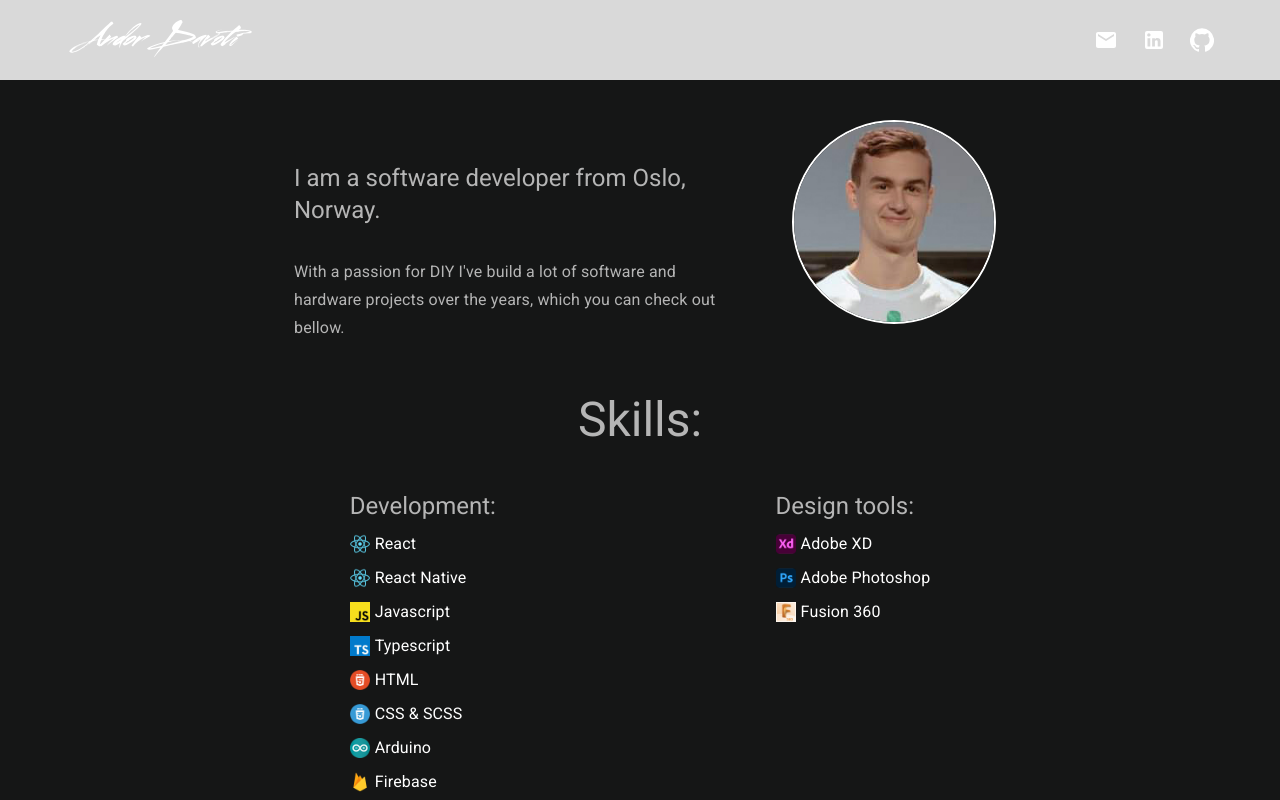
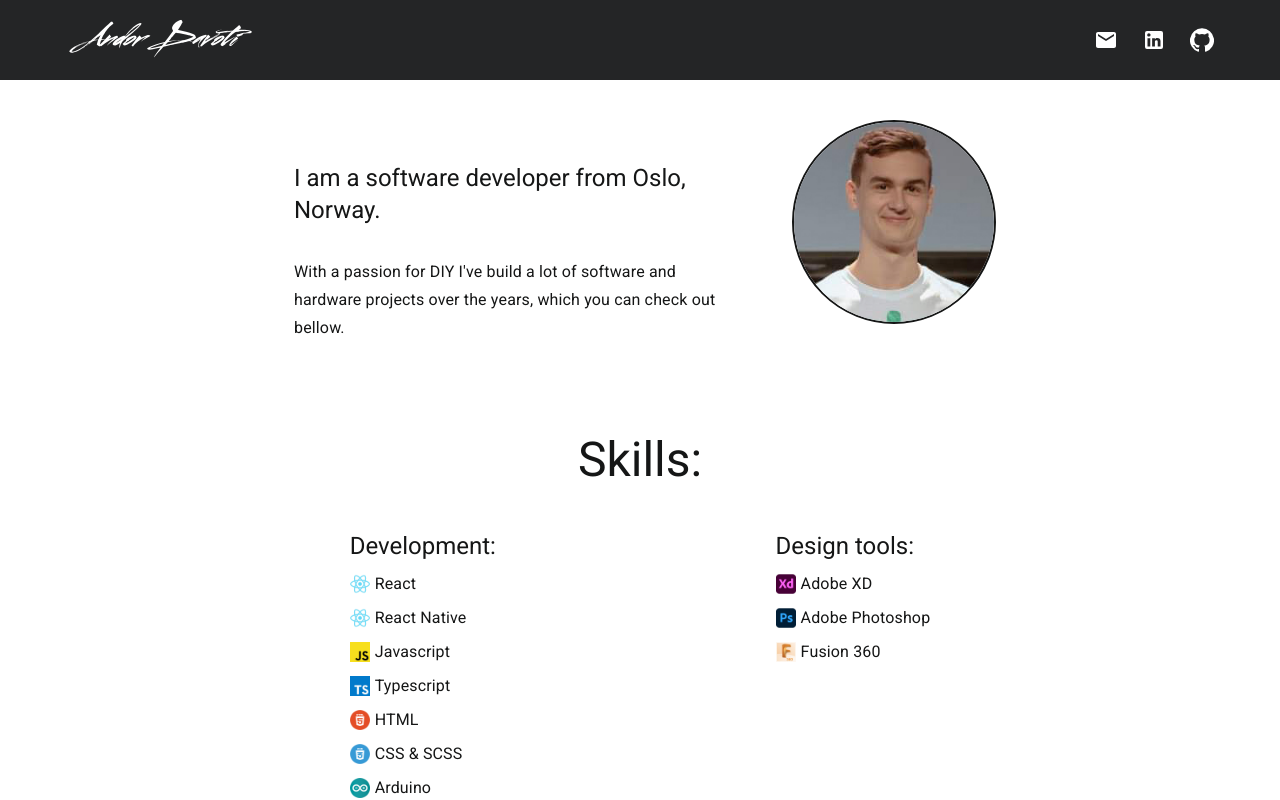
Before and after one commit to andordavoti/personal-website, a React (Create React App) app: page / in a window 1280 px wide. Shown: the top 800 px of the page. Built offline with nearby package versions, Linux system fonts and the light colour scheme.

Commit message:
implemented light colors

```diff
--- a/src/App.tsx
+++ b/src/App.tsx
@@ -16,9 +16,15 @@ const App: React.FC = () => {
     const darkModeSet = useMediaQuery('(prefers-color-scheme: dark)');
 
     const theme = useMemo(() => createMuiTheme({ palette: darkModeSet ? paletteDark : paletteLight }), [darkModeSet]);
+
     return (
         <ThemeProvider theme={theme}>
-            <div className="content-wrapper">
+            <div
+                className="content-wrapper"
+                style={{
+                    backgroundColor: darkModeSet ? paletteDark.background.default : paletteLight.background.default,
+                }}
+            >
                 <Header />
                 <ErrorBoundary>
                     <Switch>
--- a/src/components/Footer.tsx
+++ b/src/components/Footer.tsx
@@ -24,7 +24,7 @@ const Footer: React.FC = () => {
     const styles = useStyles();
     return (
         <Container component="footer" className={styles.footer}>
-            <Typography className={styles.footerText} color="textPrimary" variant="body1">
+            <Typography className={styles.footerText} color="primary" variant="body1">
                 © 2020 Andor Davoti
             </Typography>
         </Container>
--- a/src/components/Header.tsx
+++ b/src/components/Header.tsx
@@ -54,7 +54,7 @@ const Header: React.FC = () => {
 
                 <div className={styles.center}>
                     <IconButton rel="noopener noreferrer" target="_blank" href={socialLinks['email' as SocialLinkType]}>
-                        <EmailIcon color="primary" />
+                        <EmailIcon color="secondary" />
                     </IconButton>
                 </div>
 
@@ -64,7 +64,7 @@ const Header: React.FC = () => {
                         target="_blank"
                         href={socialLinks['linkedin' as SocialLinkType]}
                     >
-                        <LinkedInIcon color="primary" />
+                        <LinkedInIcon color="secondary" />
                     </IconButton>
                 </div>
 
@@ -74,7 +74,7 @@ const Header: React.FC = () => {
                         target="_blank"
                         href={socialLinks['github' as SocialLinkType]}
                     >
-                        <GitHubIcon color="primary" />
+                        <GitHubIcon color="secondary" />
                     </IconButton>
                 </div>
             </Navbar>
--- a/src/components/ProjectItem.tsx
+++ b/src/components/ProjectItem.tsx
@@ -17,6 +17,7 @@ const useStyles = makeStyles((theme) => ({
         justifyContent: 'center',
         flexDirection: 'column',
         padding: '1.5rem',
+        boxShadow: theme.palette.type === 'light' ? '15px 15px 5px #DDDDDD' : '0',
     },
     img: {
         width: 225,
@@ -35,19 +36,19 @@ const ProjectItem: React.FC<Props> = ({ id, name, subtitle, date, imgUrl }) => {
 
     return (
         <Box className={styles.container} m={3}>
-            <Typography color="textPrimary" align="center" variant="h6">
+            <Typography color="secondary" align="center" variant="h6">
                 {name}
             </Typography>
 
             <Box m="0.5rem" />
 
-            <Typography className={styles.subtitle} color="textPrimary" variant="body2">
+            <Typography className={styles.subtitle} color="secondary" variant="body2">
                 {subtitle}
             </Typography>
 
             <Box m="0.5rem" />
 
-            <Typography color="textSecondary" align="center" variant="body2">
+            <Typography color="secondary" align="center" variant="body2">
                 {date}
             </Typography>
 
--- a/src/components/ProjectsGrid.tsx
+++ b/src/components/ProjectsGrid.tsx
@@ -11,7 +11,7 @@ const useStyles = makeStyles({
         display: 'flex',
         justifyContent: 'center',
         alignItems: 'center',
-        margin: 40,
+        padding: 40,
         flexDirection: 'column',
     },
     projects: {
--- a/src/components/Skills.tsx
+++ b/src/components/Skills.tsx
@@ -11,7 +11,7 @@ const useStyles = makeStyles((theme) => ({
     container: {
         display: 'flex',
         justifyContent: 'space-evenly',
-        margin: 40,
+        padding: 40,
         flexDirection: 'column',
     },
     listsContainer: {
--- a/src/components/TopIntro.tsx
+++ b/src/components/TopIntro.tsx
@@ -3,13 +3,14 @@ import { Box, Typography, makeStyles } from '@material-ui/core';
 
 const useStyles = makeStyles((theme) => ({
     container: {
+        backgroundColor: theme.palette.background.default,
         display: 'flex',
         flexDirection: 'row',
         flexWrap: 'wrap',
         justifyContent: 'center',
-        margin: 40,
+        padding: 40,
         [theme.breakpoints.down('sm')]: {
-            margin: 10,
+            padding: 10,
         },
     },
     textContainer: {
@@ -26,6 +27,7 @@ const useStyles = makeStyles((theme) => ({
         height: 200,
         borderRadius: '50%',
         border: '2px solid white',
+        borderColor: theme.palette.text.primary,
         [theme.breakpoints.down('sm')]: {
             margin: '2rem',
         },
--- a/src/index.css
+++ b/src/index.css
@@ -8,16 +8,6 @@ body {
     background: #151616;
     -webkit-font-smoothing: antialiased;
     -moz-osx-font-smoothing: grayscale;
-}
-
-:root {
-    --bg: #242526;
-    --bg-accent: #484a4d;
-    --text-color: #dadce1;
-    --nav-size: 80px;
-    --border: 1px solid #474a4d;
-    --border-radius: 8px;
-    --speed: 400ms;
 }
 
 a {
--- a/src/index.tsx
+++ b/src/index.tsx
@@ -1,8 +1,9 @@
 import React from 'react';
 import ReactDOM from 'react-dom';
-import './index.css';
 import App from './App';
 import { BrowserRouter } from 'react-router-dom';
+
+import './index.css';
 
 ReactDOM.render(
     <React.StrictMode>
--- a/src/lib/colors.ts
+++ b/src/lib/colors.ts
@@ -6,7 +6,7 @@ export const paletteDark: PaletteOptions = {
         main: '#ffffff',
     },
     secondary: {
-        main: '#b5b5b5',
+        main: '#ffffff',
     },
     text: {
         primary: '#ffffff',
@@ -25,14 +25,14 @@ export const paletteLight: PaletteOptions = {
         main: '#ffffff',
     },
     secondary: {
-        main: '#b5b5b5',
+        main: '#ffffff',
     },
     text: {
-        primary: '#b5b5b5',
-        secondary: '#ffffff',
+        primary: '#151616',
+        secondary: '#151616',
     },
     background: {
         default: '#ffffff',
-        paper: '#d9d9d9',
+        paper: '#242526',
     },
 };
--- a/src/pages/HomePage.tsx
+++ b/src/pages/HomePage.tsx
@@ -4,10 +4,21 @@ import React from 'react';
 import TopIntro from '../components/TopIntro';
 import Skills from '../components/Skills';
 import Projects from '../components/ProjectsGrid';
+import { makeStyles } from '@material-ui/core';
+
+const useStyles = makeStyles({
+    container: {
+        display: 'block',
+        marginLeft: 'auto',
+        marginRight: 'auto',
+        maxWidth: 1200,
+    },
+});
 
 const HomePage: React.FC = () => {
+    const styles = useStyles();
     return (
-        <div style={{ display: 'block', marginLeft: 'auto', marginRight: 'auto', maxWidth: 1200 }}>
+        <div className={styles.container}>
             <TopIntro />
             <Skills />
             <Projects />
--- a/src/pages/ProjectDetailsPage.tsx
+++ b/src/pages/ProjectDetailsPage.tsx
@@ -152,7 +152,7 @@ const ProjectDetailsPage: React.FC<Props> = ({ match }) => {
     };
 
     return (
-        <Box style={{ margin: '2rem' }}>
+        <Box style={{ padding: '2rem' }}>
             <Typography color="textPrimary" align="center" variant="h3">
                 {project.name}
             </Typography>
```
